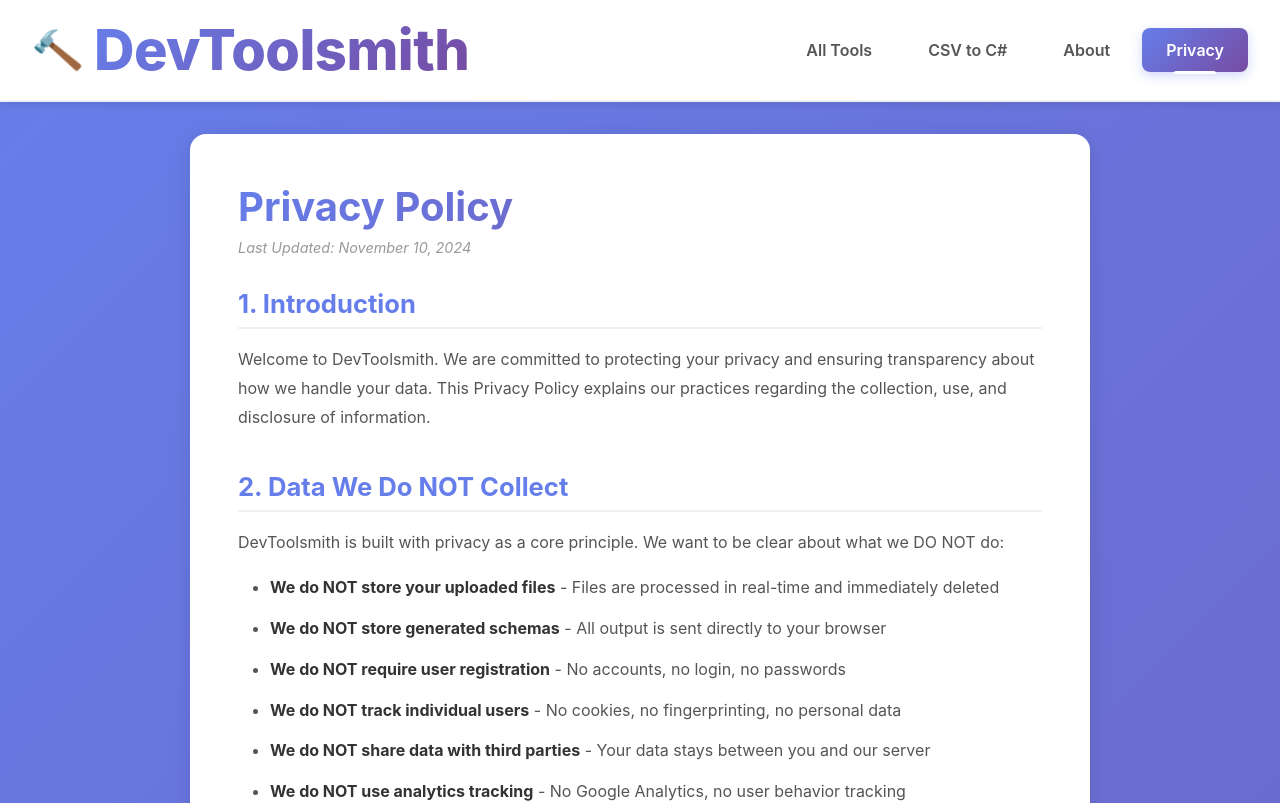
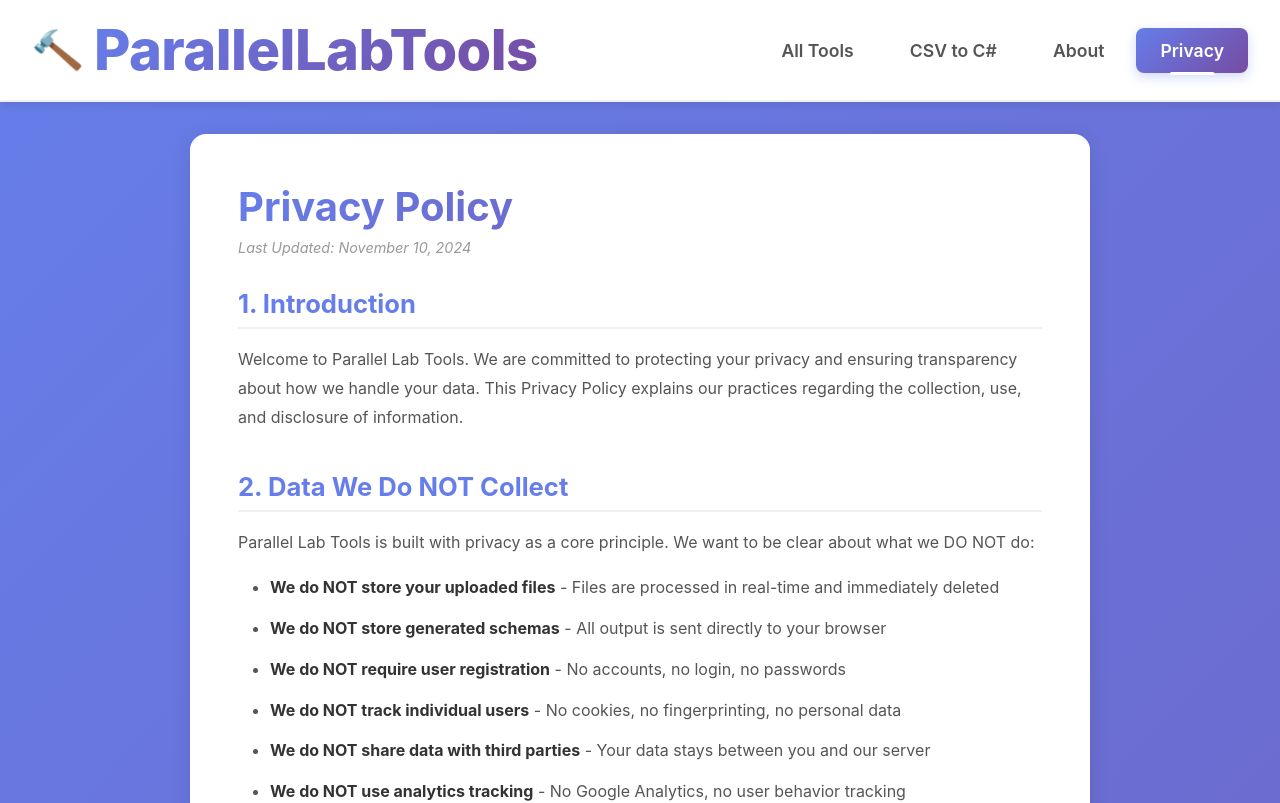
Before and after one commit to uahmad565/tools-parallelLab, a React (Vite) app in the folder frontend/: page /privacy in a window 1280 px wide. Shown: the top 803 px of the page. Built offline with nearby package versions, Linux system fonts and the light colour scheme.

Commit message:
changed brand name to ParallelLabTools

```diff
--- a/frontend/index.html
+++ b/frontend/index.html
@@ -4,9 +4,9 @@
     <meta charset="UTF-8" />
     <link rel="icon" type="image/svg+xml" href="/vite.svg" />
     <meta name="viewport" content="width=device-width, initial-scale=1.0" />
-    <meta name="description" content="DevToolsmith - Productivity tools for software engineers. Transform CSV to C# classes, generate schemas, and more." />
+    <meta name="description" content="Parallel Lab Tools - Productivity tools for software engineers. Transform CSV to C# classes, generate schemas, and more." />
     <meta name="keywords" content="CSV to C#, schema generator, developer tools, productivity, code generation" />
-    <title>DevToolsmith - Productivity Tools for Developers</title>
+    <title>Parallel Lab Tools - Productivity Tools for Developers</title>
     <script async src="https://pagead2.googlesyndication.com/pagead/js/adsbygoogle.js?client=ca-pub-8668712898458379"
      crossorigin="anonymous"></script>
   </head>
--- a/frontend/src/App.tsx
+++ b/frontend/src/App.tsx
@@ -24,7 +24,7 @@ function App() {
 
         <footer className="app-footer">
           <div className="footer-content">
-            <p>© 2024 DevToolsmith - Forging Tools for Developers</p>
+            <p>© 2024 Parallel Lab Tools - Forging Tools for Developers</p>
             <div className="footer-links">
               <a href="/privacy">Privacy Policy</a>
               <span className="separator">•</span>
--- a/frontend/src/components/About.tsx
+++ b/frontend/src/components/About.tsx
@@ -6,7 +6,7 @@ function About() {
       <div className="about-hero">
         <div className="logo-container">
           <span className="logo-icon">🔨</span>
-          <h1 className="brand-name">DevToolsmith</h1>
+          <h1 className="brand-name">ParallelLabTools</h1>
         </div>
         <p className="tagline">Forging Productivity Tools for Modern Software Engineers</p>
       </div>
@@ -15,7 +15,7 @@ function About() {
         <section className="about-section">
           <h2>🎯 Our Mission</h2>
           <p>
-            DevToolsmith is dedicated to creating powerful, efficient tools that save developers time
+            Parallel Lab Tools is dedicated to creating powerful, efficient tools that save developers time
             and eliminate repetitive tasks. We believe every minute saved on mundane work is a minute
             gained for innovation and creativity.
           </p>
@@ -43,7 +43,7 @@ function About() {
         </section>
 
         <section className="about-section">
-          <h2>💡 Why DevToolsmith?</h2>
+          <h2>💡 Why Parallel Lab Tools?</h2>
           <div className="features-grid">
             <div className="feature-box">
               <h3>⚡ Lightning Fast</h3>
@@ -210,13 +210,13 @@ function About() {
           <div className="footer-content">
             <div className="footer-brand">
               <span className="logo-icon">🔨</span>
-              <span className="brand-name-small">DevToolsmith</span>
+              <span className="brand-name-small">ParallelLabTools</span>
             </div>
             <p className="footer-tagline">
               Crafting Tools that Make Developers' Lives Easier
             </p>
             <p className="footer-copyright">
-              © 2024 DevToolsmith. Built with ❤️ for the developer community.
+              © 2024 Parallel Lab Tools. Built with ❤️ for the developer community.
             </p>
           </div>
         </section>
--- a/frontend/src/components/Navbar.css
+++ b/frontend/src/components/Navbar.css
@@ -60,7 +60,7 @@
   text-decoration: none;
   color: #555;
   font-weight: 600;
-  font-size: 1rem;
+  font-size: 1.1rem;
   border-radius: 8px;
   transition: all 0.3s ease;
   position: relative;
@@ -104,7 +104,7 @@
 
   .nav-item {
     padding: 0.6rem 1rem;
-    font-size: 0.9rem;
+    font-size: 1rem;
   }
 
   .brand-name {
--- a/frontend/src/components/Navbar.tsx
+++ b/frontend/src/components/Navbar.tsx
@@ -13,7 +13,7 @@ function Navbar() {
       <div className="navbar-container">
         <Link to="/" className="navbar-brand">
           <span className="brand-logo">🔨</span>
-          <span className="brand-name">DevToolsmith</span>
+          <span className="brand-name">ParallelLabTools</span>
         </Link>
 
         <div className="navbar-menu">
--- a/frontend/src/pages/Home.tsx
+++ b/frontend/src/pages/Home.tsx
@@ -8,7 +8,7 @@ function Home() {
       <section className="hero-section">
         <div className="hero-content">
           <div className="hero-logo">🔨</div>
-          <h1 className="hero-title">DevToolsmith</h1>
+          <h1 className="hero-title">Parallel Lab Tools</h1>
           <p className="hero-subtitle">Forging Productivity Tools for Modern Software Engineers</p>
           <div className="hero-actions">
             <Link to="/tools" className="hero-btn primary">
@@ -23,7 +23,7 @@ function Home() {
 
       <section className="features-section">
         <div className="features-container">
-          <h2>Why Developers Choose DevToolsmith</h2>
+          <h2>Why Developers Choose Parallel Lab Tools</h2>
           <div className="features-grid">
             <div className="feature-card">
               <div className="feature-icon">⚡</div>
--- a/frontend/src/pages/PrivacyPolicy.tsx
+++ b/frontend/src/pages/PrivacyPolicy.tsx
@@ -10,7 +10,7 @@ function PrivacyPolicy() {
         <section className="privacy-section">
           <h2>1. Introduction</h2>
           <p>
-            Welcome to DevToolsmith. We are committed to protecting your privacy and ensuring
+            Welcome to Parallel Lab Tools. We are committed to protecting your privacy and ensuring
             transparency about how we handle your data. This Privacy Policy explains our practices
             regarding the collection, use, and disclosure of information.
           </p>
@@ -19,7 +19,7 @@ function PrivacyPolicy() {
         <section className="privacy-section">
           <h2>2. Data We Do NOT Collect</h2>
           <p>
-            DevToolsmith is built with privacy as a core principle. We want to be clear about what
+            Parallel Lab Tools is built with privacy as a core principle. We want to be clear about what
             we DO NOT do:
           </p>
           <ul>
@@ -98,7 +98,7 @@ function PrivacyPolicy() {
         <section className="privacy-section">
           <h2>7. Cookies and Tracking</h2>
           <p>
-            DevToolsmith does NOT use cookies for tracking. The only technical cookies used are:
+            Parallel Lab Tools does NOT use cookies for tracking. The only technical cookies used are:
           </p>
           <ul>
             <li><strong>Session cookies</strong> - For SignalR WebSocket connections (automatically deleted when you close the browser)</li>
@@ -109,7 +109,7 @@ function PrivacyPolicy() {
         <section className="privacy-section">
           <h2>8. Third-Party Services</h2>
           <p>
-            DevToolsmith is self-hosted and does not rely on third-party services for:
+            Parallel Lab Tools is self-hosted and does not rely on third-party services for:
           </p>
           <ul>
             <li>Analytics (we don't track you)</li>
@@ -134,7 +134,7 @@ function PrivacyPolicy() {
         <section className="privacy-section">
           <h2>10. Children's Privacy</h2>
           <p>
-            DevToolsmith is designed for professional software developers. We do not knowingly
+            Parallel Lab Tools is designed for professional software developers. We do not knowingly
             collect information from anyone under the age of 13. If you believe we have inadvertently
             collected such information, please contact us immediately.
           </p>
@@ -144,7 +144,7 @@ function PrivacyPolicy() {
           <h2>11. Changes to This Policy</h2>
           <p>
             We may update this Privacy Policy from time to time. Changes will be posted on this page
-            with an updated "Last Updated" date. Continued use of DevToolsmith after changes constitutes
+            with an updated "Last Updated" date. Continued use of Parallel Lab Tools after changes constitutes
             acceptance of the updated policy.
           </p>
         </section>
@@ -166,7 +166,7 @@ function PrivacyPolicy() {
           <p>
             <strong>Your privacy is paramount.</strong> We process your files in real-time, generate schemas,
             and immediately delete everything. No storage, no tracking, no data collection. What happens
-            in DevToolsmith, stays in DevToolsmith - for about 2 seconds, then it's gone forever.
+            in Parallel Lab Tools, stays in Parallel Lab Tools - for about 2 seconds, then it's gone forever.
           </p>
         </div>
       </div>
```
